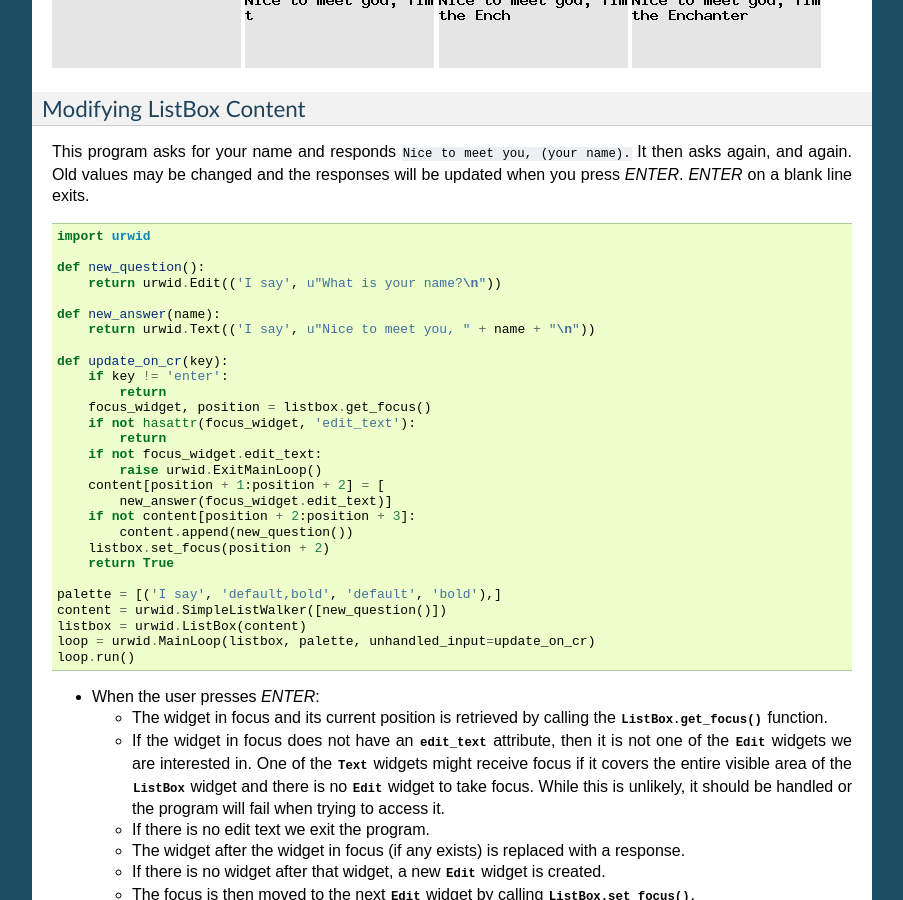
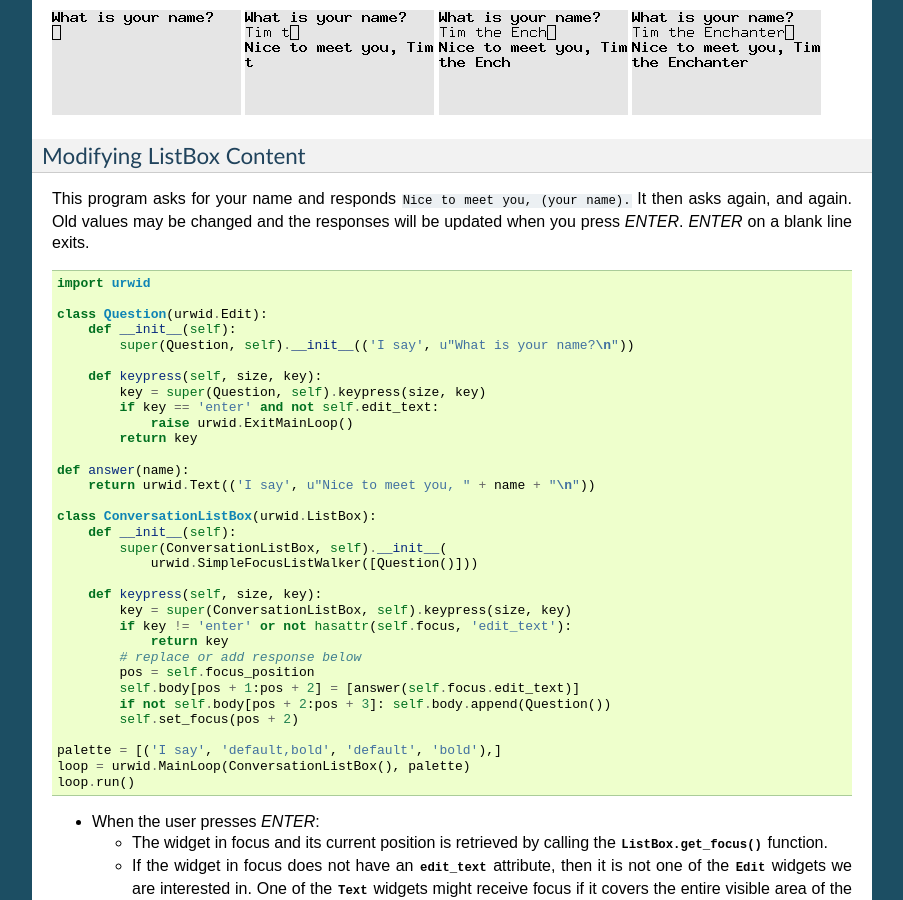
Before and after one commit to urwid/urwid, a Sphinx documentation site: the page built from docs/tutorial/index.rst, in a window 1280 px wide and 900 px high, scrolled down 4830 px. Shown: the whole window, without its empty margins (198-1101 px from the left). Built offline with Sphinx 7.4.7, drawn with Linux system fonts in a browser that asks for light colours; pages that are not in the unit, such as notebooks, are missing from menus; some of the changed text lies outside the part shown.

Commit message:
tutorial: update some examples (descriptions to follow)
--HG--
branch : feature-sphinx

```diff
--- a/docs/tutorial/edit.py
+++ b/docs/tutorial/edit.py
@@ -1,16 +1,20 @@
 import urwid
 
-def do_reply(key):
-    if key != 'enter':
-        return
-    if fill.body == ask:
-        fill.body = urwid.Text(u"Nice to meet you,\n" +
-            ask.edit_text + ".")
-        return True
-    else:
+def exit_on_q(key):
+    if key in ('q', 'Q'):
         raise urwid.ExitMainLoop()
 
-ask = urwid.Edit(u"What is your name?\n")
-fill = urwid.Filler(ask)
-loop = urwid.MainLoop(fill, unhandled_input=do_reply)
+class Question(urwid.Edit):
+    def __init__(self):
+        super(Question, self).__init__(u"What is your name?\n")
+
+    def keypress(self, size, key):
+        key = super(Question, self).keypress(size, key)
+        if key != 'enter':
+            return key
+        fill.body = urwid.Text(u"Nice to meet you,\n" + self.edit_text +
+            u".\n\nPress Q to exit.")
+
+fill = urwid.Filler(Question())
+loop = urwid.MainLoop(fill, unhandled_input=exit_on_q)
 loop.run()
--- a/docs/tutorial/frlb.py
+++ b/docs/tutorial/frlb.py
@@ -12,9 +12,8 @@ def on_ask_change(edit, new_edit_text):
 palette = [('I say', 'default,bold', 'default', 'bold'),]
 ask = urwid.Edit(('I say', u"What is your name?\n"))
 reply = urwid.Text(u"")
-content = urwid.SimpleListWalker([ask, reply])
-listbox = urwid.ListBox(content)
+listbox = urwid.ListBox(urwid.SimpleFocusListWalker([ask, reply]))
+urwid.connect_signal(ask, 'change', on_ask_change)
 
-urwid.connect_signal(ask, 'change', on_ask_change)
 loop = urwid.MainLoop(listbox, palette, unhandled_input=exit_on_cr)
 loop.run()
--- a/docs/tutorial/index.rst
+++ b/docs/tutorial/index.rst
@@ -297,6 +297,7 @@ default decorations
 Adventure Game in Menus
 -----------------------
 
+.. literalinclude:: menu4.py
 
 
 
--- a/docs/tutorial/lbcont.py
+++ b/docs/tutorial/lbcont.py
@@ -1,28 +1,33 @@
 import urwid
 
-def new_question():
-    return urwid.Edit(('I say', u"What is your name?\n"))
+class Question(urwid.Edit):
+    def __init__(self):
+        super(Question, self).__init__(('I say', u"What is your name?\n"))
 
-def new_answer(name):
+    def keypress(self, size, key):
+        key = super(Question, self).keypress(size, key)
+        if key == 'enter' and not self.edit_text:
+            raise urwid.ExitMainLoop()
+        return key
+
+def answer(name):
     return urwid.Text(('I say', u"Nice to meet you, " + name + "\n"))
 
-def update_on_cr(key):
-    if key != 'enter':
-        return
-    focus_widget, position = listbox.get_focus()
-    if not hasattr(focus_widget, 'edit_text'):
-        return
-    if not focus_widget.edit_text:
-        raise urwid.ExitMainLoop()
-    content[position + 1:position + 2] = [
-        new_answer(focus_widget.edit_text)]
-    if not content[position + 2:position + 3]:
-        content.append(new_question())
-    listbox.set_focus(position + 2)
-    return True
+class ConversationListBox(urwid.ListBox):
+    def __init__(self):
+        super(ConversationListBox, self).__init__(
+            urwid.SimpleFocusListWalker([Question()]))
+
+    def keypress(self, size, key):
+        key = super(ConversationListBox, self).keypress(size, key)
+        if key != 'enter' or not hasattr(self.focus, 'edit_text'):
+            return key
+        # replace or add response below
+        pos = self.focus_position
+        self.body[pos + 1:pos + 2] = [answer(self.focus.edit_text)]
+        if not self.body[pos + 2:pos + 3]: self.body.append(Question())
+        self.set_focus(pos + 2)
 
 palette = [('I say', 'default,bold', 'default', 'bold'),]
-content = urwid.SimpleListWalker([new_question()])
-listbox = urwid.ListBox(content)
-loop = urwid.MainLoop(listbox, palette, unhandled_input=update_on_cr)
+loop = urwid.MainLoop(ConversationListBox(), palette)
 loop.run()
```
Also changed, not shown: docs/tutorial/edit3.png, docs/tutorial/lbcont1.png, docs/tutorial/lbcont2.png, docs/tutorial/lbcont3.png, docs/tutorial/lbscr1.png, 2 other files.
